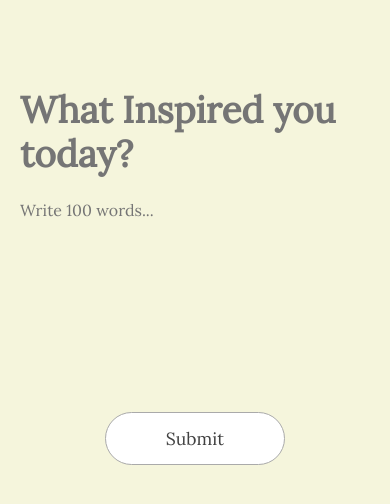
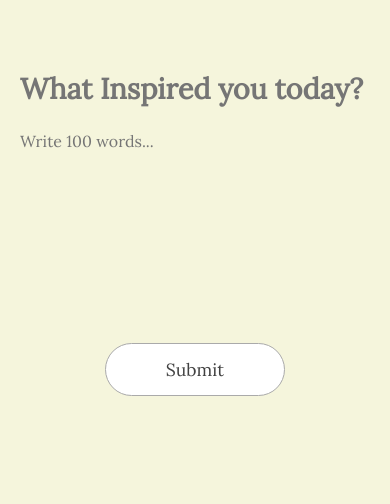
Before and after one commit to MandalTuhin/100WordsADay, a plain HTML site: page index.html in a window 390 px wide. Drawn offline with Linux system fonts and the light colour scheme.

Commit message:
Fixed margin and Title font size for smaller Screens.
Fixed margin and title font for smaller screens to make things appear
more cohasive on mobile screens.

```diff
--- a/css/style.css
+++ b/css/style.css
@@ -82,11 +82,11 @@
 
 @media (max-width: 600px) {
   .editor-container{
-    margin-top: 2em;
+    margin-top: 1em;
   }
 
   .title {
-    font-size: 2.3rem;
+    font-size: 1.8rem;
   }
 
   .body {
```
